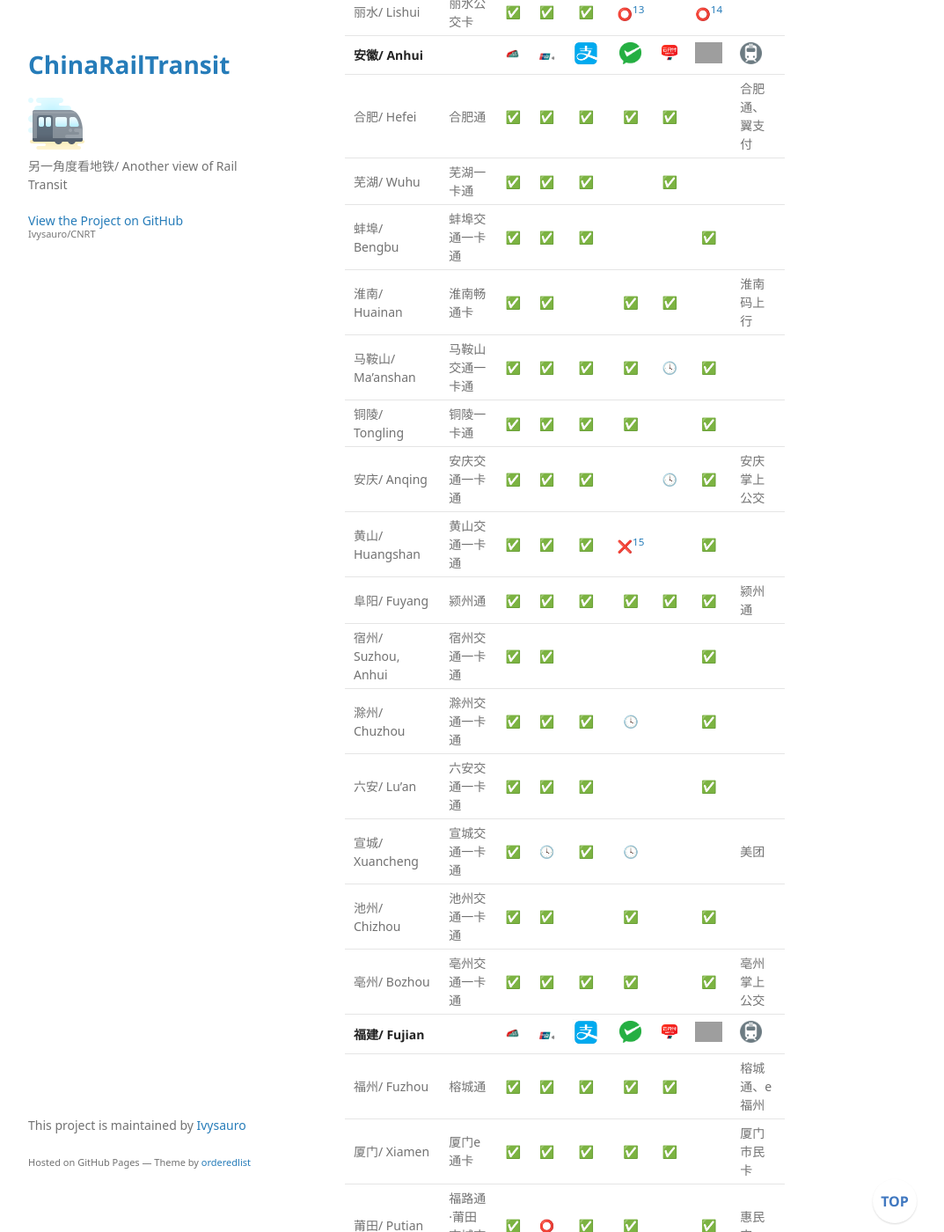
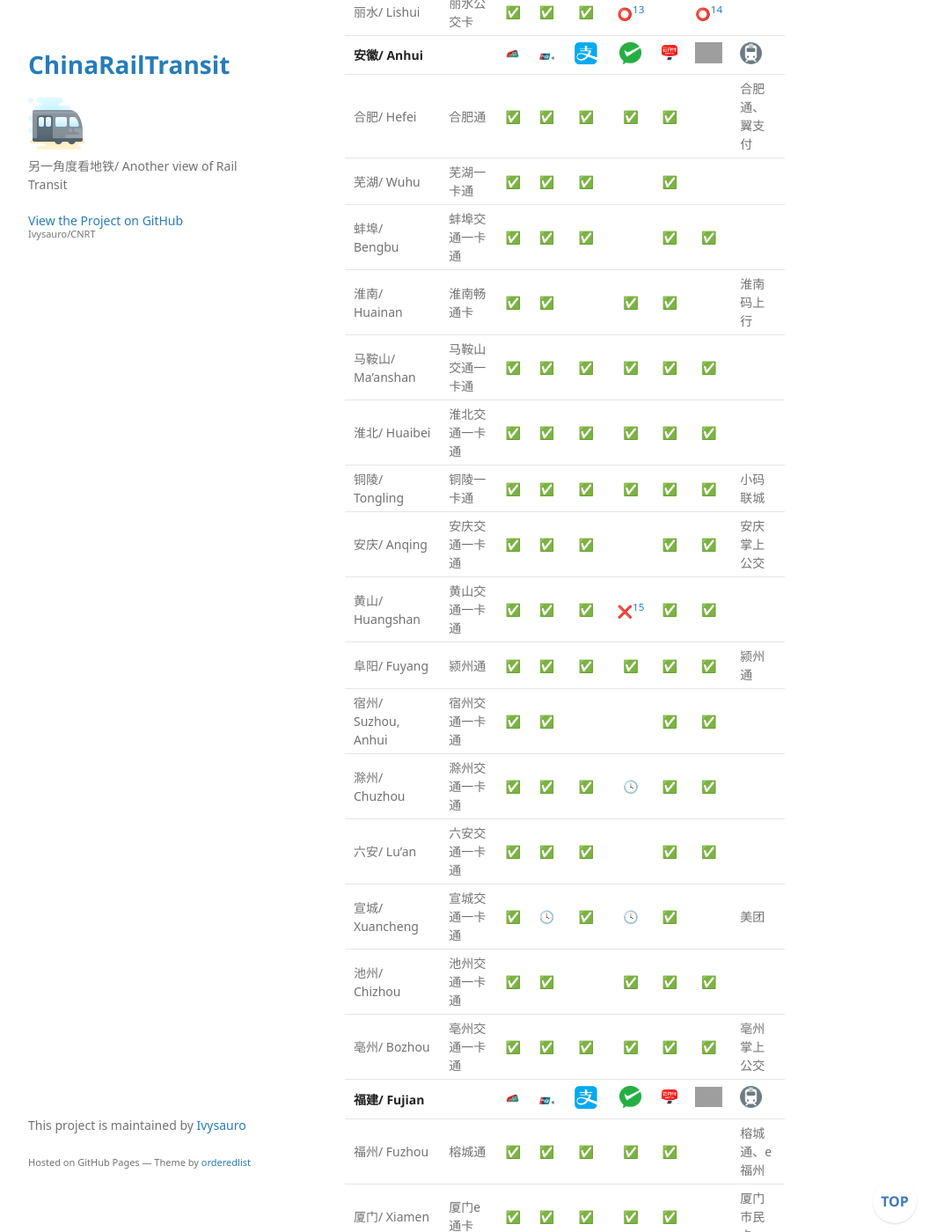
Before and after one commit to Ivysauro/CNRT, a Jekyll site: the page built from data/Bus Pay.md, in a window 1280 px wide and 1400 px high, scrolled down 10521 px. Shown: the whole window at 88% size, without its empty margins (178-1251 px from the left). Built offline with Jekyll 4.4.1, drawn with Linux system fonts in a browser that asks for light colours; some web fonts are replaced; our own code applies the rules of GitHub Pages for plain Markdown files; a script that is not in the unit is left out; grey boxes are pictures that could not be loaded.

Commit message:
🍊更新大量数据

```diff
--- a/data/Bus Pay.md
+++ b/data/Bus Pay.md
@@ -108,12 +108,12 @@
 
 | **辽宁/ Liaoning** | | <img src="https://raw.githubusercontent.com/Ivysauro/CNRT/master/images/T-Union.png" width="40" hegiht="40" alt="T-Union"/> | <img src="https://raw.githubusercontent.com/Ivysauro/CNRT/master/images/Unionpay NFC.png" width="40" hegiht="40" alt="Unionpay Quickpass"/> | <img src="https://raw.githubusercontent.com/Ivysauro/CNRT/master/images/Alipay.png" width="30" hegiht="30" alt="Alipay Transit QR Code"/> | <img src="https://raw.githubusercontent.com/Ivysauro/CNRT/master/images/WeChat Pay.png" width="25" hegiht="25" alt="WeChat Pay Transit QR Code"/> | <img src="https://raw.githubusercontent.com/Ivysauro/CNRT/master/images/Unionpay.png" width="25" hegiht="25" alt="Unionpay Transit QR Code"/> | <img src="https://raw.githubusercontent.com/Ivysauro/CNRT/master/images/China Unionpay QR.png" width="40" hegiht="40" alt="Unionpay QR Code"/> | <img src="https://raw.githubusercontent.com/Ivysauro/CNRT/master/images/Rail Transit.png" width="25" hegiht="25" alt="Transit QR Code of Additional Apps"/> |
 | :- | :- | :-: | :-: | :-: | :-: | :-: | :-: | :- |
-| 沈阳/ Shenyang | 盛京通 | ✅ | ✅ | ✅ | ✅ | | ✅ | 盛京通 |
+| 沈阳/ Shenyang | 盛京通 | ✅ | ✅ | ✅ | ✅ | ✅ | ✅ | 盛京通 |
 | 大连/ Dalian | 大连明珠卡 | ✅ | | ✅ | | | | 亿通行(大连) |
 | 鞍山/ Anshan | 鞍山交运通 | ✅ | ✅ | ✅ | 🕓 | ✅ | | |
 | 抚顺/ Fushun | 抚顺城市通 | ✅ | ✅ | | ✅ | | ✅ | |
 | 本溪/ Benxi | 本溪公交卡 | ✅ | | | | | | |
-| 丹东/ Dandong | 鸭绿江通 | ✅ | ✅ | | | | ✅ | 安东行 |
+| 丹东/ Dandong | 鸭绿江通 | ✅ | ✅ | | | ✅ | ✅ | 安东行 |
 | 锦州/ Jinzhou | 锦州交通一卡通 | ✅ | ✅ | | | | ✅ | |
 | 营口/ Yingkou | 营口通 | ✅ | ✅ | ✅ | | | ✅ | |
 | 阜新/ Fuxin | 阜新交通一卡通 | ✅ | ✅ | ✅ | ✅ | | ✅ | |
@@ -132,7 +132,7 @@
 | 松原/ Songyuan | 松原通 | ✅ | ✅ | | | 🕓 | ✅ | |
 | 白城/ Baicheng | 鹤城通 | ✅ | | | ✅ | 🕓 | ✅ | |
 | **黑龙江/ Heilongjiang** | | <img src="https://raw.githubusercontent.com/Ivysauro/CNRT/master/images/T-Union.png" width="40" hegiht="40" alt="T-Union"/> | <img src="https://raw.githubusercontent.com/Ivysauro/CNRT/master/images/Unionpay NFC.png" width="40" hegiht="40" alt="Unionpay Quickpass"/> | <img src="https://raw.githubusercontent.com/Ivysauro/CNRT/master/images/Alipay.png" width="30" hegiht="30" alt="Alipay Transit QR Code"/> | <img src="https://raw.githubusercontent.com/Ivysauro/CNRT/master/images/WeChat Pay.png" width="25" hegiht="25" alt="WeChat Pay Transit QR Code"/> | <img src="https://raw.githubusercontent.com/Ivysauro/CNRT/master/images/Unionpay.png" width="25" hegiht="25" alt="Unionpay Transit QR Code"/> | <img src="https://raw.githubusercontent.com/Ivysauro/CNRT/master/images/China Unionpay QR.png" width="40" hegiht="40" alt="Unionpay QR Code"/> | <img src="https://raw.githubusercontent.com/Ivysauro/CNRT/master/images/Rail Transit.png" width="25" hegiht="25" alt="Transit QR Code of Additional Apps"/> |
-| 哈尔滨/ Harbin | 哈尔滨城市通 | ✅ | ✅ | ✅ | ✅ | | | 哈尔滨城市通 |
+| 哈尔滨/ Harbin | 哈尔滨城市通 | ✅ | ✅ | ✅ | ✅ | ✅ | | 哈尔滨城市通 |
 | 齐齐哈尔/ Qiqihar | 齐齐哈尔交通一卡通 | ✅ | | | | | | |
 | 鸡西/ Jixi | 鸡西公交卡 | | | ✅ | ✅ | | ✅ | 美团 |
 | 鹤岗/ Hegang | 鹤岗公交卡 | | | ✅ | ✅ | | | |
@@ -177,19 +177,20 @@
 | **安徽/ Anhui** | | <img src="https://raw.githubusercontent.com/Ivysauro/CNRT/master/images/T-Union.png" width="40" hegiht="40" alt="T-Union"/> | <img src="https://raw.githubusercontent.com/Ivysauro/CNRT/master/images/Unionpay NFC.png" width="40" hegiht="40" alt="Unionpay Quickpass"/> | <img src="https://raw.githubusercontent.com/Ivysauro/CNRT/master/images/Alipay.png" width="30" hegiht="30" alt="Alipay Transit QR Code"/> | <img src="https://raw.githubusercontent.com/Ivysauro/CNRT/master/images/WeChat Pay.png" width="25" hegiht="25" alt="WeChat Pay Transit QR Code"/> | <img src="https://raw.githubusercontent.com/Ivysauro/CNRT/master/images/Unionpay.png" width="25" hegiht="25" alt="Unionpay Transit QR Code"/> | <img src="https://raw.githubusercontent.com/Ivysauro/CNRT/master/images/China Unionpay QR.png" width="40" hegiht="40" alt="Unionpay QR Code"/> | <img src="https://raw.githubusercontent.com/Ivysauro/CNRT/master/images/Rail Transit.png" width="25" hegiht="25" alt="Transit QR Code of Additional Apps"/> |
 | 合肥/ Hefei | 合肥通 | ✅ | ✅ | ✅ | ✅ | ✅ | | 合肥通、翼支付 |
 | 芜湖/ Wuhu | 芜湖一卡通 | ✅ | ✅ | ✅ | | ✅ | | |
-| 蚌埠/ Bengbu | 蚌埠交通一卡通 | ✅ | ✅ | ✅ | | | ✅ | |
+| 蚌埠/ Bengbu | 蚌埠交通一卡通 | ✅ | ✅ | ✅ | | ✅ | ✅ | |
 | 淮南/ Huainan | 淮南畅通卡 | ✅ | ✅ | | ✅ | ✅ | | 淮南码上行 |
-| 马鞍山/ Ma'anshan | 马鞍山交通一卡通 | ✅ | ✅ | ✅ | ✅ | 🕓 | ✅ | |
-| 铜陵/ Tongling | 铜陵一卡通 | ✅ | ✅ | ✅ | ✅ | | ✅ | |
-| 安庆/ Anqing | 安庆交通一卡通 | ✅ | ✅ | ✅ | | 🕓 | ✅ | 安庆掌上公交 |
-| 黄山/ Huangshan | 黄山交通一卡通 | ✅ | ✅ | ✅ | ❌[^hs] | | ✅ | |
+| 马鞍山/ Ma'anshan | 马鞍山交通一卡通 | ✅ | ✅ | ✅ | ✅ | ✅ | ✅ | |
+| 淮北/ Huaibei | 淮北交通一卡通 | ✅ | ✅ | ✅ | ✅ | ✅ | ✅ | |
+| 铜陵/ Tongling | 铜陵一卡通 | ✅ | ✅ | ✅ | ✅ | ✅ | ✅ | 小码联城 |
+| 安庆/ Anqing | 安庆交通一卡通 | ✅ | ✅ | ✅ | | ✅ | ✅ | 安庆掌上公交 |
+| 黄山/ Huangshan | 黄山交通一卡通 | ✅ | ✅ | ✅ | ❌[^hs] | ✅ | ✅ | |
 | 阜阳/ Fuyang | 颍州通 | ✅ | ✅ | ✅ | ✅ | ✅ | ✅ | 颍州通 |
-| 宿州/ Suzhou, Anhui | 宿州交通一卡通 | ✅ | ✅ | | | | ✅ | |
-| 滁州/ Chuzhou | 滁州交通一卡通 | ✅ | ✅ | ✅ | 🕓 | | ✅ | |
-| 六安/ Lu'an | 六安交通一卡通 | ✅ | ✅ | ✅ | | | ✅ | |
-| 宣城/ Xuancheng | 宣城交通一卡通 | ✅ | 🕓 | ✅ | 🕓 | | | 美团 |
-| 池州/ Chizhou | 池州交通一卡通 | ✅ | ✅ | | ✅ | | ✅ | |
-| 亳州/ Bozhou | 亳州交通一卡通 | ✅ | ✅ | ✅ | ✅ | | ✅ | 亳州掌上公交 |
+| 宿州/ Suzhou, Anhui | 宿州交通一卡通 | ✅ | ✅ | | | ✅ | ✅ | |
+| 滁州/ Chuzhou | 滁州交通一卡通 | ✅ | ✅ | ✅ | 🕓 | ✅ | ✅ | |
+| 六安/ Lu'an | 六安交通一卡通 | ✅ | ✅ | ✅ | | ✅ | ✅ | |
+| 宣城/ Xuancheng | 宣城交通一卡通 | ✅ | 🕓 | ✅ | 🕓 | ✅ | | 美团 |
+| 池州/ Chizhou | 池州交通一卡通 | ✅ | ✅ | | ✅ | ✅ | ✅ | |
+| 亳州/ Bozhou | 亳州交通一卡通 | ✅ | ✅ | ✅ | ✅ | ✅ | ✅ | 亳州掌上公交 |
 | **福建/ Fujian** | | <img src="https://raw.githubusercontent.com/Ivysauro/CNRT/master/images/T-Union.png" width="40" hegiht="40" alt="T-Union"/> | <img src="https://raw.githubusercontent.com/Ivysauro/CNRT/master/images/Unionpay NFC.png" width="40" hegiht="40" alt="Unionpay Quickpass"/> | <img src="https://raw.githubusercontent.com/Ivysauro/CNRT/master/images/Alipay.png" width="30" hegiht="30" alt="Alipay Transit QR Code"/> | <img src="https://raw.githubusercontent.com/Ivysauro/CNRT/master/images/WeChat Pay.png" width="25" hegiht="25" alt="WeChat Pay Transit QR Code"/> | <img src="https://raw.githubusercontent.com/Ivysauro/CNRT/master/images/Unionpay.png" width="25" hegiht="25" alt="Unionpay Transit QR Code"/> | <img src="https://raw.githubusercontent.com/Ivysauro/CNRT/master/images/China Unionpay QR.png" width="40" hegiht="40" alt="Unionpay QR Code"/> | <img src="https://raw.githubusercontent.com/Ivysauro/CNRT/master/images/Rail Transit.png" width="25" hegiht="25" alt="Transit QR Code of Additional Apps"/> |
 | 福州/ Fuzhou | 榕城通 | ✅ | ✅ | ✅ | ✅ | ✅ | | 榕城通、e福州 |
 | 厦门/ Xiamen | 厦门e通卡 | ✅ | ✅ | ✅ | ✅ | ✅ | | 厦门市民卡 |
@@ -203,13 +204,13 @@
 | **江西/ Jiangxi** | | <img src="https://raw.githubusercontent.com/Ivysauro/CNRT/master/images/T-Union.png" width="40" hegiht="40" alt="T-Union"/> | <img src="https://raw.githubusercontent.com/Ivysauro/CNRT/master/images/Unionpay NFC.png" width="40" hegiht="40" alt="Unionpay Quickpass"/> | <img src="https://raw.githubusercontent.com/Ivysauro/CNRT/master/images/Alipay.png" width="30" hegiht="30" alt="Alipay Transit QR Code"/> | <img src="https://raw.githubusercontent.com/Ivysauro/CNRT/master/images/WeChat Pay.png" width="25" hegiht="25" alt="WeChat Pay Transit QR Code"/> | <img src="https://raw.githubusercontent.com/Ivysauro/CNRT/master/images/Unionpay.png" width="25" hegiht="25" alt="Unionpay Transit QR Code"/> | <img src="https://raw.githubusercontent.com/Ivysauro/CNRT/master/images/China Unionpay QR.png" width="40" hegiht="40" alt="Unionpay QR Code"/> | <img src="https://raw.githubusercontent.com/Ivysauro/CNRT/master/images/Rail Transit.png" width="25" hegiht="25" alt="Transit QR Code of Additional Apps"/> |
 | 南昌/ Nanchang | 洪城一卡通 | ✅ | ✅ | ✅ | ✅ | | | 鹭鹭行 |
 | 景德镇/ Jingdezhen | 瓷都公交卡 | ✅ | ✅ | | | | ✅ | |
-| 萍乡/ Pingxiang | 萍乡交通一卡通 | ✅ | | | ⭕[^px] | | | |
+| 萍乡/ Pingxiang | 萍乡交通一卡通 | ✅ | | | ⭕[^px] | | ✅ | |
 | 九江/ Jiujiang | 九江一卡通 | ✅ | ✅ | ✅ | ✅ | | ✅ | 九江通 |
 | 抚州/ Fuzhou, Jiangxi | 抚州交通一卡通 | ✅ | ✅ | ✅ | | | ✅ | |
 | 鹰潭/ Yingtan | 鹰潭交通一卡通 | ✅ | ✅ | | | | ✅ | 鹰潭公交🕓 |
 | 赣州/ Ganzhou | 赣州通 | ✅ | ✅ | ✅ | ⭕[^gz] | | ✅ | 汇通行、美团 |
 | 吉安/ Ji'an | 吉安交通一卡通 | ✅ | ✅ | ✅ | | | ✅ | 吉安公交 |
-| 宜春/ Yichun, Jiangxi | 明月通 | ✅ | ✅ | ✅ | 🕓 | 🕓 | ✅ | 宜春公交行 |
+| 宜春/ Yichun, Jiangxi | 明月通 | ✅ | ✅ | ✅ | 🕓 | ✅ | ✅ | 宜春公交行 |
 | 新余/ Xinyu | 新余交通一卡通 | ✅ | ✅ | ✅ | | | ✅ | 新余公交、美团 |
 | 上饶/ Shangrao | 上饶公交一卡通 | ✅ | ✅ | ✅ | | | ✅ | 饶城通、飞码城联、美团 |
 | **山东/ Shandong** | | <img src="https://raw.githubusercontent.com/Ivysauro/CNRT/master/images/T-Union.png" width="40" hegiht="40" alt="T-Union"/> | <img src="https://raw.githubusercontent.com/Ivysauro/CNRT/master/images/Unionpay NFC.png" width="40" hegiht="40" alt="Unionpay Quickpass"/> | <img src="https://raw.githubusercontent.com/Ivysauro/CNRT/master/images/Alipay.png" width="30" hegiht="30" alt="Alipay Transit QR Code"/> | <img src="https://raw.githubusercontent.com/Ivysauro/CNRT/master/images/WeChat Pay.png" width="25" hegiht="25" alt="WeChat Pay Transit QR Code"/> | <img src="https://raw.githubusercontent.com/Ivysauro/CNRT/master/images/Unionpay.png" width="25" hegiht="25" alt="Unionpay Transit QR Code"/> | <img src="https://raw.githubusercontent.com/Ivysauro/CNRT/master/images/China Unionpay QR.png" width="40" hegiht="40" alt="Unionpay QR Code"/> | <img src="https://raw.githubusercontent.com/Ivysauro/CNRT/master/images/Rail Transit.png" width="25" hegiht="25" alt="Transit QR Code of Additional Apps"/> |
@@ -242,21 +243,21 @@
 | **河南/ Henan** | | <img src="https://raw.githubusercontent.com/Ivysauro/CNRT/master/images/T-Union.png" width="40" hegiht="40" alt="T-Union"/> | <img src="https://raw.githubusercontent.com/Ivysauro/CNRT/master/images/Unionpay NFC.png" width="40" hegiht="40" alt="Unionpay Quickpass"/> | <img src="https://raw.githubusercontent.com/Ivysauro/CNRT/master/images/Alipay.png" width="30" hegiht="30" alt="Alipay Transit QR Code"/> | <img src="https://raw.githubusercontent.com/Ivysauro/CNRT/master/images/WeChat Pay.png" width="25" hegiht="25" alt="WeChat Pay Transit QR Code"/> | <img src="https://raw.githubusercontent.com/Ivysauro/CNRT/master/images/Unionpay.png" width="25" hegiht="25" alt="Unionpay Transit QR Code"/> | <img src="https://raw.githubusercontent.com/Ivysauro/CNRT/master/images/China Unionpay QR.png" width="40" hegiht="40" alt="Unionpay QR Code"/> | <img src="https://raw.githubusercontent.com/Ivysauro/CNRT/master/images/Rail Transit.png" width="25" hegiht="25" alt="Transit QR Code of Additional Apps"/> |
 | :- | :- | :-: | :-: | :-: | :-: | :-: | :-: | :- |
 | 郑州/ Zhengzhou | 绿城通、轩辕通 | ✅ | ✅ | ✅ | ✅ | ✅ | ✅ | |
-| 开封/ Kaifeng | 轩辕通 | ✅ | | ✅ | | | | 汴梁通 |
+| 开封/ Kaifeng | 轩辕通 | ✅ | | ✅ | | ✅ | ✅ | 汴梁通 |
 | 洛阳/ Luoyang | 轩辕通 | ✅ | ✅ | ✅ | 🕓 | ✅ | ✅ | 美团 |
 | 平顶山/ Pingdingshan | 神州通、轩辕通 | ✅ | ✅ | ✅ | ✅ | | ✅ | 鹰城一卡通 |
 | 安阳/ Anyang | 轩辕通 | ✅ | ✅ | ✅ | | ✅ | ✅ | 安阳行 |
-| 鹤壁/ Hebi | 轩辕通 | ✅ | ✅ | ✅ | | | ✅ | 鹤壁行 |
+| 鹤壁/ Hebi | 轩辕通 | ✅ | ✅ | ✅ | | ✅ | ✅ | 鹤壁行 |
 | 新乡/ Xinxiang | 轩辕通 | ✅ | ✅ | ✅ | | | ✅ | 新乡公交码上行 |
 | 焦作/ Jiaozuo | 轩辕通 | ✅ | | ✅ | | | | 焦作行 |
-| 濮阳/ Puyang | 轩辕通 | ✅ | ✅ | ✅ | ✅ | | ✅ | 龙都行、美团 |
+| 濮阳/ Puyang | 轩辕通 | ✅ | ✅ | ✅ | ✅ | ✅ | ✅ | 龙都行、美团 |
 | 许昌/ Xuchang | 轩辕通 | ✅ | ✅ | ✅ | | ✅ | ✅ | 许昌公交 |
 | 漯河/ Luohe | 轩辕通 | ✅ | | ✅ | | | | 漯河公交 |
 | 三门峡/ Sanmenxia | 轩辕通 | ✅ | ⭕ | ✅ | | | ⭕ | 三门峡行 |
-| 南阳/ Nanyang | 轩辕通 | ✅ | ✅ | ✅ | ✅ | | ✅ | 南阳码上行 |
+| 南阳/ Nanyang | 轩辕通 | ✅ | ✅ | ✅ | ✅ | ✅ | ✅ | 南阳码上行 |
 | 商丘/ Shangqiu | 商丘公交卡 | ✅ | ✅ | ✅ | | ✅ | ✅ | |
-| 信阳/ Xinyang | 轩辕通 | ✅ | ✅ | ✅ | ✅ | 🕓 | ✅ | 美团 |
-| 周口/ Zhoukou | 轩辕通 | ✅ | | ✅ | | | | |
+| 信阳/ Xinyang | 轩辕通 | ✅ | ✅ | ✅ | ✅ | ✅ | ✅ | 美团 |
+| 周口/ Zhoukou | 轩辕通 | ✅ | | ✅ | | ✅ | | |
 | 驻马店/ Zhumadian | 天中通、轩辕通 | ✅ | ✅ | ⭕ | ✅ | ✅ | ✅ | |
 | **湖北/ Hubei** | | <img src="https://raw.githubusercontent.com/Ivysauro/CNRT/master/images/T-Union.png" width="40" hegiht="40" alt="T-Union"/> | <img src="https://raw.githubusercontent.com/Ivysauro/CNRT/master/images/Unionpay NFC.png" width="40" hegiht="40" alt="Unionpay Quickpass"/> | <img src="https://raw.githubusercontent.com/Ivysauro/CNRT/master/images/Alipay.png" width="30" hegiht="30" alt="Alipay Transit QR Code"/> | <img src="https://raw.githubusercontent.com/Ivysauro/CNRT/master/images/WeChat Pay.png" width="25" hegiht="25" alt="WeChat Pay Transit QR Code"/> | <img src="https://raw.githubusercontent.com/Ivysauro/CNRT/master/images/Unionpay.png" width="25" hegiht="25" alt="Unionpay Transit QR Code"/> | <img src="https://raw.githubusercontent.com/Ivysauro/CNRT/master/images/China Unionpay QR.png" width="40" hegiht="40" alt="Unionpay QR Code"/> | <img src="https://raw.githubusercontent.com/Ivysauro/CNRT/master/images/Rail Transit.png" width="25" hegiht="25" alt="Transit QR Code of Additional Apps"/> |
 | 武汉/ Wuhan | 武汉通 | ✅ | | ✅ | | | | |
@@ -270,7 +271,7 @@
 | 荆州/ Jingzhou | 荆州公交卡 | | ✅ | ✅ | ✅ | | ✅ | |
 | 黄冈/ Huanggang | 黄冈交通一卡通 | ✅ | ✅ | ✅ | | ✅ | ✅ | |
 | 咸宁/ Xianning | 咸宁交通一卡通 | ✅ | | ✅ | | | | |
-| 随州/ Suizhou | 随州交通一卡通 | ✅ | | ✅ | | | ✅ | 乐都行、美团 |
+| 随州/ Suizhou | 随州交通一卡通 | ✅ | | ✅ | | ✅ | ✅ | 乐都行、美团 |
 | **湖南/ Hunan** | | <img src="https://raw.githubusercontent.com/Ivysauro/CNRT/master/images/T-Union.png" width="40" hegiht="40" alt="T-Union"/> | <img src="https://raw.githubusercontent.com/Ivysauro/CNRT/master/images/Unionpay NFC.png" width="40" hegiht="40" alt="Unionpay Quickpass"/> | <img src="https://raw.githubusercontent.com/Ivysauro/CNRT/master/images/Alipay.png" width="30" hegiht="30" alt="Alipay Transit QR Code"/> | <img src="https://raw.githubusercontent.com/Ivysauro/CNRT/master/images/WeChat Pay.png" width="25" hegiht="25" alt="WeChat Pay Transit QR Code"/> | <img src="https://raw.githubusercontent.com/Ivysauro/CNRT/master/images/Unionpay.png" width="25" hegiht="25" alt="Unionpay Transit QR Code"/> | <img src="https://raw.githubusercontent.com/Ivysauro/CNRT/master/images/China Unionpay QR.png" width="40" hegiht="40" alt="Unionpay QR Code"/> | <img src="https://raw.githubusercontent.com/Ivysauro/CNRT/master/images/Rail Transit.png" width="25" hegiht="25" alt="Transit QR Code of Additional Apps"/> |
 | 长沙/ Changsha | 潇湘卡 | ✅ | ✅ | ✅ | | ✅ | | 湘行一卡通、长沙地铁、和包支付、闪客蜂 |
 | 株洲/ Zhuzhou | 株洲交通一卡通 | ✅ | ✅ | ✅ | | | ✅ | |
```
